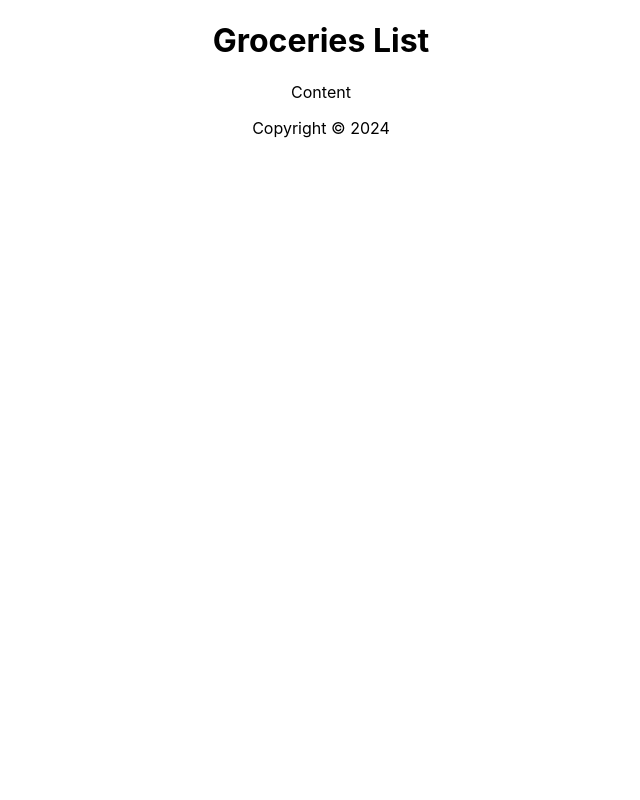
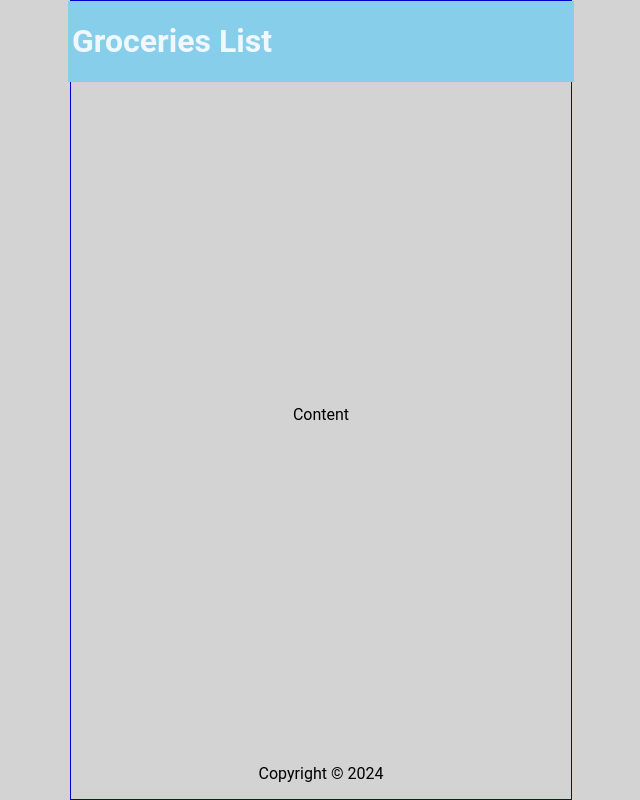
Before and after one commit to ericdrejza/react-tutorial, a React (Create React App) app: page / in a window 1280 px wide. Shown: the whole page, without its empty margins (319-959 px from the left). Built offline with nearby package versions, Linux system fonts and the light colour scheme; the HTML template or start-up script is replaced by a standard one.

Commit message:
Apply css styling

```diff
--- a/src/App.css
+++ /dev/null
@@ -1,38 +0,0 @@
-.App {
-  text-align: center;
-}
-
-.App-logo {
-  height: 40vmin;
-  pointer-events: none;
-}
-
-@media (prefers-reduced-motion: no-preference) {
-  .App-logo {
-    animation: App-logo-spin infinite 20s linear;
-  }
-}
-
-.App-header {
-  background-color: #282c34;
-  min-height: 100vh;
-  display: flex;
-  flex-direction: column;
-  align-items: center;
-  justify-content: center;
-  font-size: calc(10px + 2vmin);
-  color: white;
-}
-
-.App-link {
-  color: #61dafb;
-}
-
-@keyframes App-logo-spin {
-  from {
-    transform: rotate(0deg);
-  }
-  to {
-    transform: rotate(360deg);
-  }
-}
--- a/src/App.js
+++ b/src/App.js
@@ -1,6 +1,3 @@
-import logo from './logo.svg';
-import './App.css';
-
 import Header from './Header';
 import Content from './Content';
 import Footer from './Footer';
--- a/src/index.css
+++ b/src/index.css
@@ -1,13 +1,40 @@
 body {
   margin: 0;
-  font-family: -apple-system, BlinkMacSystemFont, 'Segoe UI', 'Roboto', 'Oxygen',
+  background-color: lightgray;
+  font-family: 'Roboto', 'Oxygen',
     'Ubuntu', 'Cantarell', 'Fira Sans', 'Droid Sans', 'Helvetica Neue',
     sans-serif;
   -webkit-font-smoothing: antialiased;
   -moz-osx-font-smoothing: grayscale;
 }
 
-code {
-  font-family: source-code-pro, Menlo, Monaco, Consolas, 'Courier New',
-    monospace;
+.App {
+  display: flex;
+  flex-direction: column;
+  justify-content: center;
+  align-items: center;
+  height: calc(100vh - 2px);
+  max-width: 500px;
+  border: 1px solid mediumblue;
+  margin:auto;
 }
+
+header {
+  width: calc(100% - 2px);
+  padding:0 0.25rem;
+  background-color: skyblue;
+  color: aliceblue;
+  display: flex;
+  justify-content: space-between;
+  align-items: center;
+}
+
+main {
+  width: 100%;
+  display: flex;
+  flex-direction: column;
+  flex-grow: 1;
+  justify-content: center;
+  align-items: center;
+  overflow-y: auto;
+}
```
Also changed, not shown: src/logo.svg (deleted).
